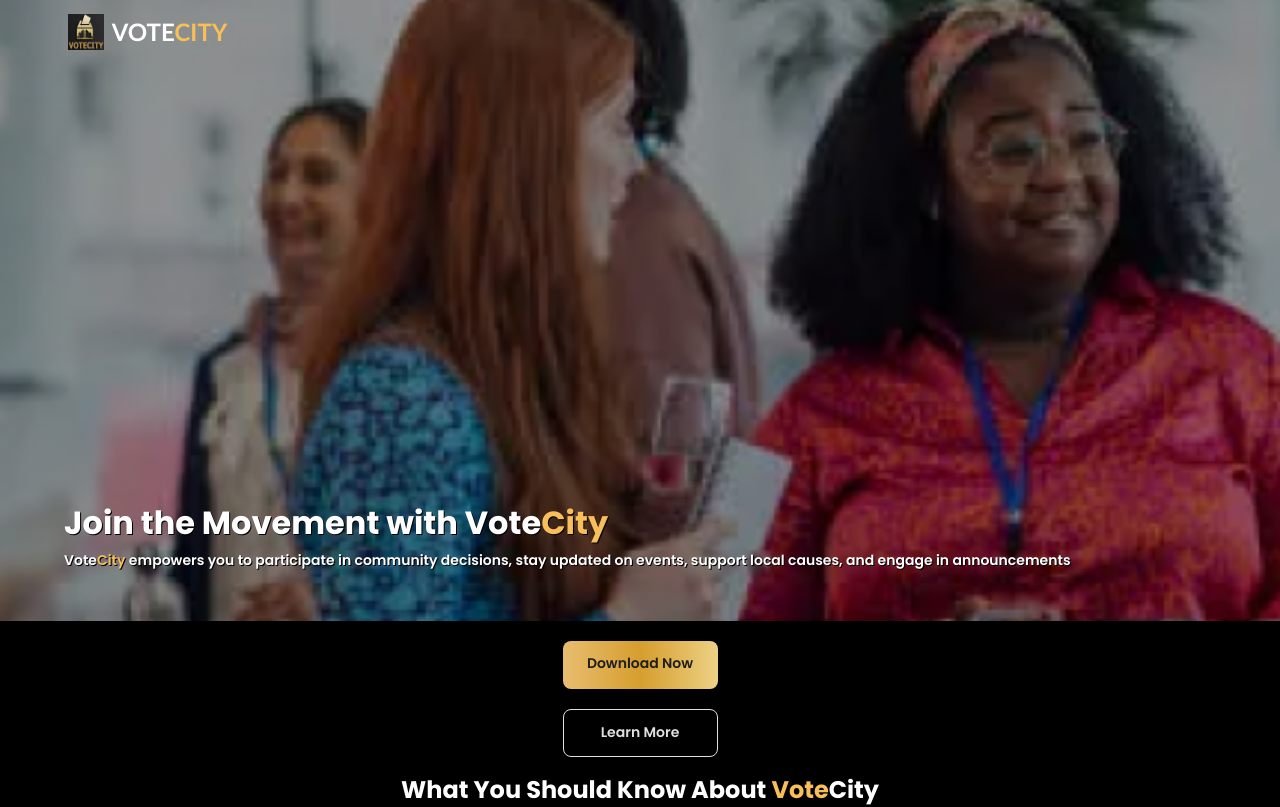
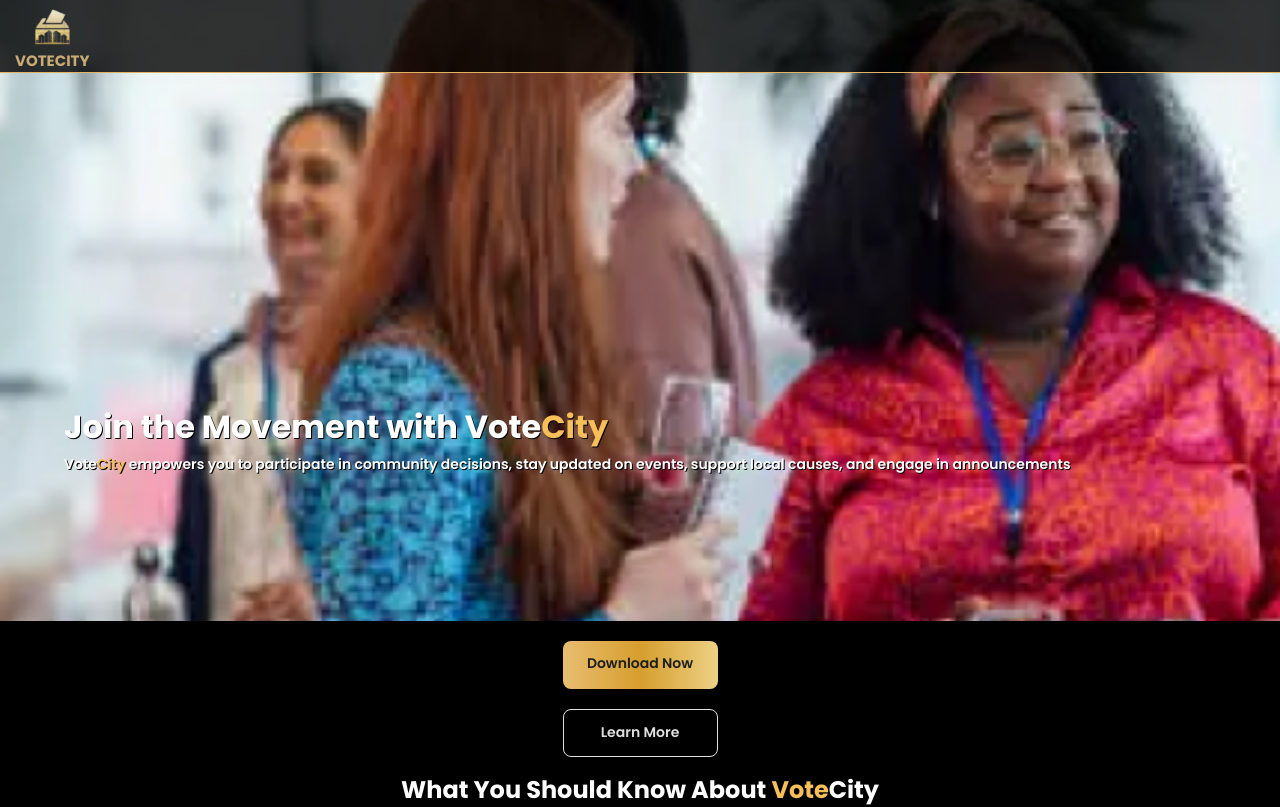
Before and after one commit to TajjDev/vote-city-ng, a React (Vite) app: page / in a window 1280 px wide. Shown: the top 807 px of the page. Built offline with nearby package versions, Linux system fonts and the light colour scheme; a web font is replaced by a local one.

Commit message:
Add files via upload

```diff
--- a/src/assets/component2/about us/Aboutt.jsx
+++ b/src/assets/component2/about us/Aboutt.jsx
@@ -1,7 +1,7 @@
 import React from 'react'
 import './about.css'
 import image from '/src/assets/vote.png'
-import image2 from '/src/assets/votepic.jpg'
+import image2 from '/src/assets/voteimg.png'
 import Button from '../join/Button'
 // import Button from '../../component/join/Button'
 // import image1 from '/src/assets/votepic.jpg'
@@ -14,7 +14,7 @@
       <div id="image">
         {/* <img id='im' src={image1} alt="" /> */}
         <img id='idm' src={image2} alt="" />
-        <img id='im1' src={image} alt="" />
+        <p>VOTECITY</p>
       </div>
       <div id="text">
         <h1>Join the Movement with Vote<span>City</span></h1>
--- a/src/assets/component2/about us/about.css
+++ b/src/assets/component2/about us/about.css
@@ -1,5 +1,5 @@
 #head{
-    background-image:linear-gradient(180deg, #0000006a,rgba(170, 112, 232, 0.134)), url(/src/assets/head.png);
+    background-image: url(/src/assets/head.png);
     background-repeat: no-repeat;
     background-size: cover;
     background-position: center;
@@ -11,7 +11,7 @@
     padding-bottom: 50px;
     font-family: poppins;
    color: #fff;
-   animation-name: ex;
+   /* animation-name: ex; */
    animation-duration: 2s;
    animation-iteration-count: infinite;
 }
@@ -30,10 +30,25 @@
 
 }
 #image{
-    width: 90%;
+    width: 100%;
+    z-index: 10;
+    display: flex;
+    flex-direction: column;
     align-items: center;
-    display: flex;
+    display: grid;
+    background:rgba(0, 0, 0, 0.801);
     /* justify-content: center; */
+    justify-content: start;
+    position: fixed;
+    /* border-bottom: 50px; */
+    border-bottom: 1px solid rgb(226, 179, 98);
+}
+#image p{
+    color: rgb(201, 170, 117);
+    font-family: poppins;
+    margin-left: 15px;
+    font-weight: 700;
+    font-size: 15px;
 }
 #image #im1{
     height: 44px;
@@ -43,11 +58,14 @@
     width: 44px;
     height: 44px;
     padding:4px;
-    margin-top: 10px;
+    margin-top: 5px;
+    margin-left: 30px;
 }
 #text{
     /* padding: 16px 32px; */
     width: 90%;
+    position: relative;
+    top: 400px;
 }
 #text p{
     font-size: 14px;
@@ -114,3 +132,64 @@
     /* background-color: rgba(245, 235, 140, 1); */
     padding: 12px 24px 12px 24px;
 }
+@media screen and (max-width:350px) {
+    #text p{
+        font-size: 13px;
+        text-shadow: 1px 1px #000;
+        line-height: 20px;
+        font-weight: 600;
+        /* word-wrap: break-word; */
+        /* word-break: break-all; */
+        width: 100%;
+    }
+    #text h1{
+        /* word-break: break-all; */
+        text-shadow: 1px 1px #000;
+        width: 100%;
+        font-size: 29px;
+        font-weight: 700;
+        line-height: 50px;
+    }
+    #image p{
+        font-size: 12px;
+        margin-left: 23px;
+    }
+}
+@media screen and (max-width:320px) {
+    #text p{
+        font-size: 12px;
+        text-shadow: 1px 1px #000;
+        line-height: 20px;
+        font-weight: 600;
+        /* word-wrap: break-word; */
+        /* word-break: break-all; */
+        width: 100%;
+    }
+    #text h1{
+        /* word-break: break-all; */
+        text-shadow: 1px 1px #000;
+        width: 100%;
+        font-size: 27px;
+        font-weight: 700;
+        line-height: 45px;
+    }
+}
+@media screen and (max-width:295px) {
+    #text p{
+        font-size: 12px;
+        text-shadow: 1px 1px #000;
+        line-height: 18px;
+        font-weight: 600;
+        /* word-wrap: break-word; */
+        /* word-break: break-all; */
+        width: 100%;
+    }
+    #text h1{
+        /* word-break: break-all; */
+        text-shadow: 1px 1px #000;
+        width: 100%;
+        font-size: 25px;
+        font-weight: 700;
+        line-height: 44px;
+    }
+}
--- a/src/assets/component2/how it works/HowItWorks.jsx
+++ b/src/assets/component2/how it works/HowItWorks.jsx
@@ -21,6 +21,7 @@
   const handleOpen = () => {
     setIsOpen(true)
     document.body.style.overflowY = "hidden"
+    // document.body.style.filter = "blur(2px)"
   }
   const handleClose = () => {
     setIsOpen(false)
@@ -89,6 +90,8 @@
         <div style={{overflowY:isOpen ?"auto":""}} id="priv">
           <button onClick={handleOpen}>Privacy Policy </button>
           <button onClick={handleOpenn}>Terms & Conditions </button>
+          <p style={{textAlign:"center",marginTop:"20px"}}>Copyright © Votecity Ltd <br /> All rights reserved
+          </p>
           <br /><br />
           {isOpen && (
             <div className="popup">
--- a/src/assets/component2/how it works/howitworks.css
+++ b/src/assets/component2/how it works/howitworks.css
@@ -18,9 +18,7 @@
 }
 #vi{
     width: 100%;
-    padding: 0 30px;
-    display:flex;
-    flex-direction:column;
+    /* padding: 0 30px; */
 }
 #work p,#work h3{
     width: 100%;
@@ -50,7 +48,7 @@
 #view{
     width: 100%;
     padding: 0 30px;
-    display: flex;
+    display: grid;
 flex-direction: column;
 justify-content: center;
 }
@@ -238,6 +236,7 @@
 @media screen and (max-width:380px) {
     #vid{
         height: 490px;
+        transform: b;
     }
 
 }
```
Also changed, not shown: src/assets/component2/features/features.css (+5 -5 lines), src/assets/component2/about/abt.css (indentation only), src/assets/component2/how it works/try.jsx (line endings or trailing spaces), src/assets/voteimg.png (added).
